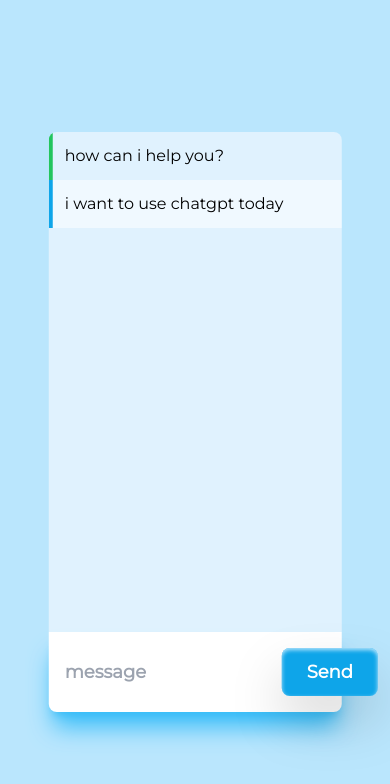
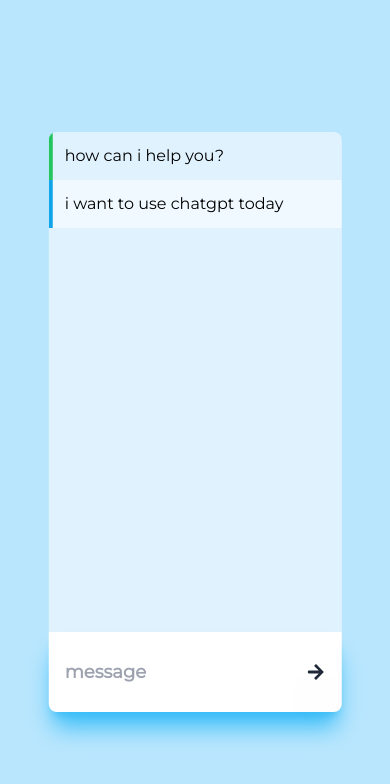
Before and after one commit to EdoriAtiri/Sympto, a React (Vite) app: page /chat in a window 390 px wide. Shown: the top 784 px of the page. Built offline with nearby package versions, Linux system fonts and the light colour scheme.

Commit message:
Refactor send button to be responsive

```diff
--- a/src/pages/Chat.jsx
+++ b/src/pages/Chat.jsx
@@ -1,5 +1,6 @@
 import { useEffect, useState } from "react";
 import ChatMessages from "../components/ChatMessages";
+import { FaArrowRight } from "react-icons/fa";
 
 const Chat = () => {
   const [input, setInput] = useState("");
@@ -41,15 +42,16 @@
         <form onSubmit={handleSubmit} className="">
           <div className="flex h-20 w-full rounded-b-lg bg-white px-4 py-4 text-lg font-bold shadow-xl shadow-sky-400">
             <input
-              className="h-full w-5/6 rounded-lg outline-none"
+              className="h-full w-11/12 rounded-lg outline-none sm:w-5/6"
               type="text"
               value={input}
               onChange={(e) => setInput(e.target.value)}
               placeholder="message"
             />
-            <div className="grid h-full w-1/6 place-items-center">
-              <button className="h-full w-24 rounded-lg bg-sky-500 text-white shadow-inner shadow-sky-200 drop-shadow-2xl transition-shadow active:shadow-none">
-                Send
+            <div className="grid h-full w-1/12 place-items-end sm:w-1/6 sm:place-items-center">
+              <button className="h-full rounded-lg text-white shadow-sky-200 drop-shadow-2xl transition-shadow active:shadow-none sm:w-16 sm:bg-sky-500 sm:shadow-inner md:w-24">
+                <span className="hidden sm:block">Send</span>
+                <FaArrowRight className="text-gray-800 sm:hidden" />
               </button>
             </div>
           </div>
```
